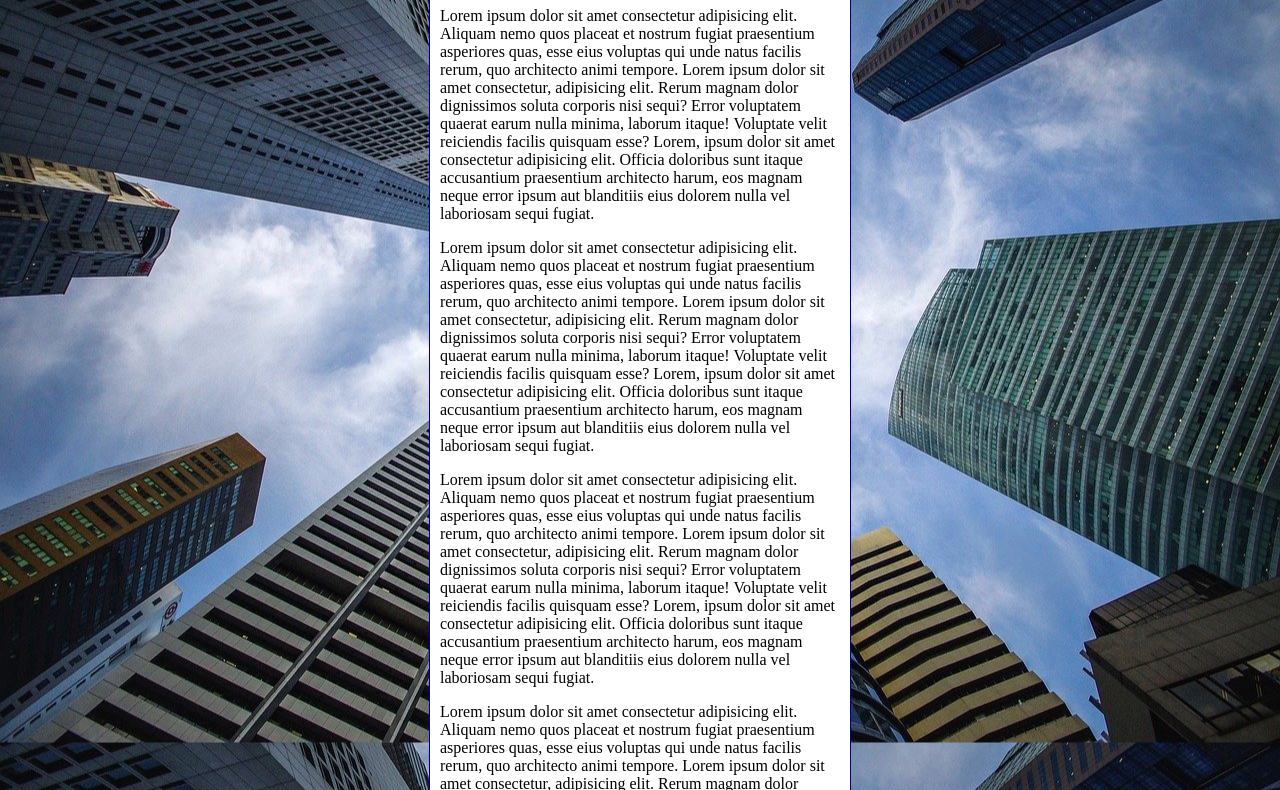
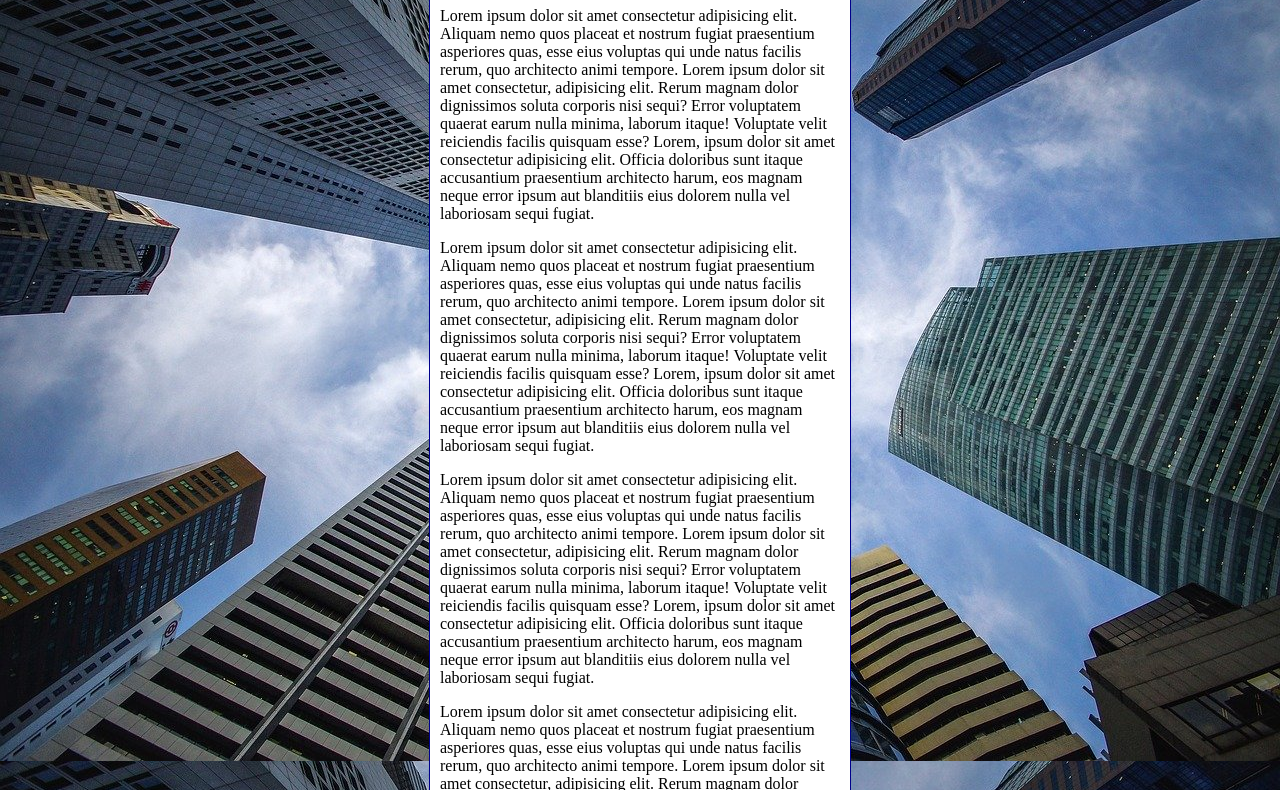
Before and after one commit to eroesy/html-css, a plain HTML site: page exercicios/ex022/fundo006.html in a window 1280 px wide. Shown: the part 92-882 px from the top of the page. Drawn offline with Linux system fonts and the light colour scheme.

Commit message:
Update fundo006.html

```diff
--- a/exercicios/ex022/fundo006.html
+++ b/exercicios/ex022/fundo006.html
@@ -7,17 +7,31 @@
     <title>Fundo fixo de tela</title>
     <style>
         body{
+
+
             height: 100vh;
+            /*
             background-color: black;
             background-image: url(imagens/wallpaper002.jpg);
             background-repeat: repeat-y;
             background-position: center center;
             background-size: cover;
+            background-attachment: fixed;
+            */
+            /*Short hands
+
+            color > image > position > repeat > [size]
+            > attachment
+
+
+            */
+            background: black url(imagens/wallpaper002.jpg) center center no-repeat  fixed;
+            background-size: cover;
 
         }
         main{
 
-            width: 400px;
+            max-width: 400px;
             padding: 10px;
             background-color: white;
             margin: auto;
```
